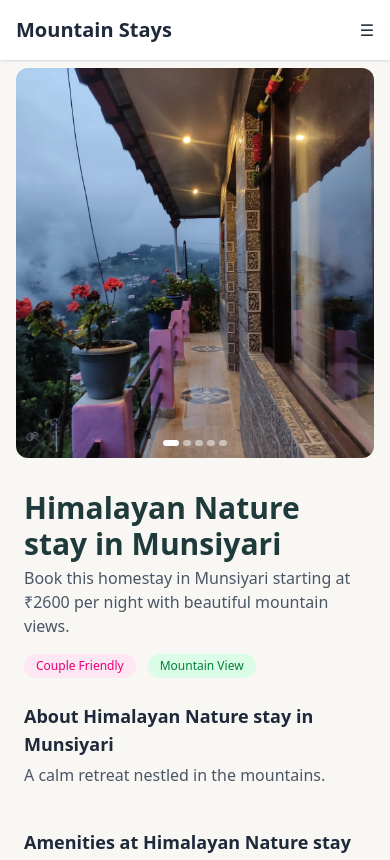
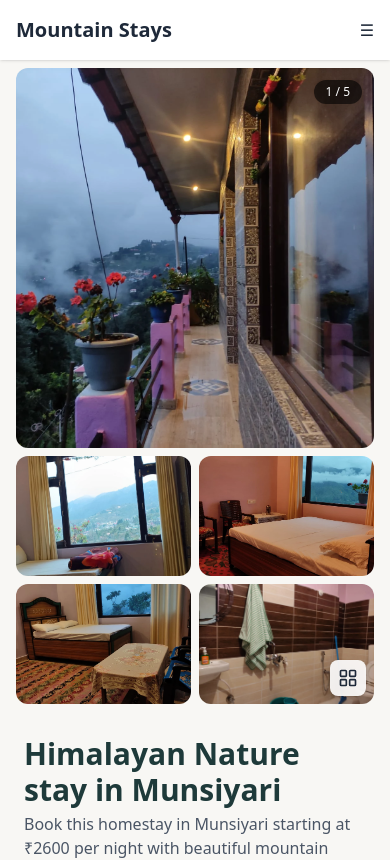
Before and after one commit to ashwanizsktm/mountain-stay, a Next.js app: page /stays/munsiyari/himalayan-nature-stay in a window 390 px wide. Shown: the top 860 px of the page. Built offline with nearby package versions, Linux system fonts and the light colour scheme.

Commit message:
imagegallery updated

```diff
--- a/components/PropertyGallery.tsx
+++ b/components/PropertyGallery.tsx
@@ -6,7 +6,7 @@ import { LayoutGrid } from "lucide-react";
 
 type ImageType = {
   src: string;
-  blurDataURL?: string; // optional for blur placeholder
+  blurDataURL?: string;
 };
 
 export default function PropertyGallery({ images }: { images: ImageType[] }) {
@@ -20,7 +20,7 @@ export default function PropertyGallery({ images }: { images: ImageType[] }) {
   const prev = () =>
     setActiveIndex((prev) => (prev - 1 + images.length) % images.length);
 
-  /* Keyboard navigation */
+  /* Keyboard */
   useEffect(() => {
     const handler = (e: KeyboardEvent) => {
       if (!lightbox) return;
@@ -40,7 +40,6 @@ export default function PropertyGallery({ images }: { images: ImageType[] }) {
 
   const handleTouchEnd = (e: React.TouchEvent) => {
     if (touchStartX.current === null) return;
-
     const diff = touchStartX.current - e.changedTouches[0].clientX;
 
     if (diff > 50) next();
@@ -49,44 +48,85 @@ export default function PropertyGallery({ images }: { images: ImageType[] }) {
     touchStartX.current = null;
   };
 
+  const remainingCount = images.length - 5;
+
   return (
     <div className="max-w-6xl mx-auto px-4 pt-6">
 
-      {/* 📱 MOBILE CAROUSEL */}
+      {/* 📱 MOBILE */}
+      <div className="md:hidden mt-3 space-y-2">
+
+        {/* BIG IMAGE */}
         <div
-        className="md:hidden relative"
-        onTouchStart={handleTouchStart}
-        onTouchEnd={handleTouchEnd}
+          className="relative w-full h-[380px] rounded-xl overflow-hidden"
+          onClick={() => {
+            setActiveIndex(0);
+            setLightbox(true);
+          }}
         >
-        <div className="relative mt-3 w-full h-[390px] rounded-xl overflow-hidden">
           <Image
-            src={images[activeIndex].src}
-            alt="Property Image"
+            src={images[0]?.src}
+            alt="Main Image"
             fill
-            priority={activeIndex === 0}
-            placeholder={images[activeIndex].blurDataURL ? "blur" : "empty"}
-            blurDataURL={images[activeIndex].blurDataURL}
+            priority
             className="object-cover"
             sizes="100vw"
-            onClick={() => setLightbox(true)}
           />
+
+          <div className="absolute top-3 right-3 bg-black/60 text-white text-xs px-3 py-1 rounded-full">
+            1 / {images.length}
+          </div>
         </div>
 
-        {/* Dots */}
-        <div className="absolute bottom-3 w-full flex justify-center gap-1">
-          {images.map((_, i) => (
+        {/* GRID */}
+        <div className="grid grid-cols-2 gap-2">
+          {images.slice(1, 5).map((img, i) => {
+            const isLast = i === 3;
+
+            return (
               <div
                 key={i}
-              className={`h-1.5 rounded-full transition-all ${
-                activeIndex === i ? "w-4 bg-white" : "w-2 bg-white/50"
-              }`}
+                className="relative h-[120px] rounded-xl overflow-hidden"
+                onClick={() => {
+                  setActiveIndex(i + 1);
+                  setLightbox(true);
+                }}
+              >
+                <Image
+                  src={img.src}
+                  alt={`Image ${i}`}
+                  fill
+                  className="object-cover"
+                  sizes="50vw"
                 />
-          ))}
+
+                {/* +COUNT OVERLAY */}
+                {isLast && remainingCount > 0 && (
+                  <div className="absolute inset-0 bg-black/40 flex items-center justify-center text-white text-lg font-semibold">
+                    +{remainingCount}
+                  </div>
+                )}
+
+                {/* GRID ICON */}
+                {isLast && (
+                  <button
+                    onClick={(e) => {
+                      e.stopPropagation();
+                      setLightbox(true);
+                    }}
+                    className="absolute bottom-2 right-2 bg-white/90 backdrop-blur p-2 rounded-lg shadow hover:scale-105 transition"
+                  >
+                    <LayoutGrid className="w-5 h-5" />
+                  </button>
+                )}
+              </div>
+            );
+          })}
         </div>
       </div>
-      {/* 💻 DESKTOP GRID */}
-      <div className="hidden mt-3 md:grid grid-cols-4 grid-rows-2 gap-2 h-[460px] rounded-xl overflow-hidden relative">
 
+      {/* 💻 DESKTOP */}
+      <div className="hidden mt-3 md:grid grid-cols-4 grid-rows-2 gap-2 h-[460px] rounded-xl overflow-hidden">
         {/* BIG IMAGE */}
         <div className="col-span-2 row-span-2 relative group">
           <Image
@@ -94,8 +134,8 @@ export default function PropertyGallery({ images }: { images: ImageType[] }) {
             alt="Main Image"
             fill
             priority
-            className="object-cover cursor-pointer transition duration-300 group-hover:brightness-95"
-            sizes="(min-width: 768px) 50vw"
+            className="object-cover cursor-pointer group-hover:brightness-95 transition"
+            sizes="50vw"
             onClick={() => {
               setActiveIndex(0);
               setLightbox(true);
@@ -104,29 +144,48 @@ export default function PropertyGallery({ images }: { images: ImageType[] }) {
         </div>
 
         {/* SIDE IMAGES */}
-        {images.slice(1, 5).map((img, i) => (
-          <div key={i} className="relative group">
+        {images.slice(1, 5).map((img, i) => {
+          const isLast = i === 3;
+
+          return (
+            <div
+              key={i}
+              className="relative group"
+              onClick={() => {
+                setActiveIndex(i + 1);
+                setLightbox(true);
+              }}
+            >
               <Image
                 src={img.src}
                 alt={`Image ${i}`}
                 fill
-              className="object-cover cursor-pointer transition duration-300 group-hover:brightness-95"
-              sizes="(min-width: 768px) 25vw"
-              onClick={() => {
-                setActiveIndex(i + 1);
+                className="object-cover cursor-pointer group-hover:brightness-95 transition"
+                sizes="25vw"
+              />
+
+              {/* +COUNT OVERLAY */}
+              {isLast && remainingCount > 0 && (
+                <div className="absolute inset-0 bg-black/40 flex items-center justify-center text-white text-xl font-semibold">
+                  +{remainingCount}
+                </div>
+              )}
+
+              {/* GRID ICON */}
+              {isLast && (
+                <button
+                  onClick={(e) => {
+                    e.stopPropagation();
                     setLightbox(true);
                   }}
-            />
+                  className="absolute cursor-pointer bottom-3 right-3 bg-white p-2 rounded-lg shadow hover:scale-105 transition"
+                >
+                  <LayoutGrid className="w-5 h-5" />
+                </button>
+              )}
             </div>
-        ))}
-
-        {/* SHOW ALL BUTTON */}
-        <button
-          onClick={() => setLightbox(true)}
-          className="absolute cursor-pointer bottom-4 right-4 bg-white text-sm font-medium px-4 py-2 rounded-lg shadow hover:shadow-md transition"
-        >
-          <LayoutGrid />
-        </button>
+          );
+        })}
       </div>
 
       {/* 🔍 LIGHTBOX */}
@@ -136,25 +195,13 @@ export default function PropertyGallery({ images }: { images: ImageType[] }) {
           onTouchStart={handleTouchStart}
           onTouchEnd={handleTouchEnd}
         >
-          {/* HEADER */}
           <div className="flex justify-between items-center p-4 text-white">
-            <span className="text-sm">
-              {activeIndex + 1} / {images.length}
-            </span>
-            <button
-              onClick={() => setLightbox(false)}
-              className="text-2xl cursor-pointer"
-            >
-              ✕
-            </button>
+            <span>{activeIndex + 1} / {images.length}</span>
+            <button onClick={() => setLightbox(false)}>✕</button>
           </div>
 
-          {/* IMAGE VIEW */}
           <div className="flex-1 flex items-center justify-center relative">
-            <button
-              onClick={prev}
-              className="absolute cursor-pointer left-6 text-white text-4xl opacity-70 hover:opacity-100"
-            >
+            <button onClick={prev} className="absolute cursor-pointer left-6 text-white text-4xl">
               ‹
             </button>
 
@@ -164,37 +211,24 @@ export default function PropertyGallery({ images }: { images: ImageType[] }) {
                 alt="Preview"
                 fill
                 className="object-contain"
-                sizes="90vw"
               />
             </div>
 
-            <button
-              onClick={next}
-              className="absolute cursor-pointer right-6 text-white text-4xl opacity-70 hover:opacity-100"
-            >
+            <button onClick={next} className="absolute cursor-pointer right-6 text-white text-4xl">
               ›
             </button>
           </div>
 
-          {/* THUMBNAILS */}
           <div className="flex gap-2 overflow-x-auto p-4 bg-black">
             {images.map((img, i) => (
               <div
                 key={i}
-                className={`relative h-16 w-24 flex-shrink-0 cursor-pointer rounded-md overflow-hidden ${
-                  activeIndex === i
-                    ? "ring-2 ring-white"
-                    : "opacity-60"
+                onClick={() => setActiveIndex(i)}
+                className={`relative h-16 w-24 flex-shrink-0 rounded-md overflow-hidden cursor-pointer ${
+                  activeIndex === i ? "ring-2 ring-white" : "opacity-60"
                 }`}
-                onClick={() => setActiveIndex(i)}
               >
-                <Image
-                  src={img.src}
-                  alt={`Thumb ${i}`}
-                  fill
-                  className="object-cover"
-                  sizes="96px"
-                />
+                <Image src={img.src} alt={`Thumb ${i}`} fill className="object-cover" />
               </div>
             ))}
           </div>
```
Lines whose indentation alone changed are shown as unchanged.
